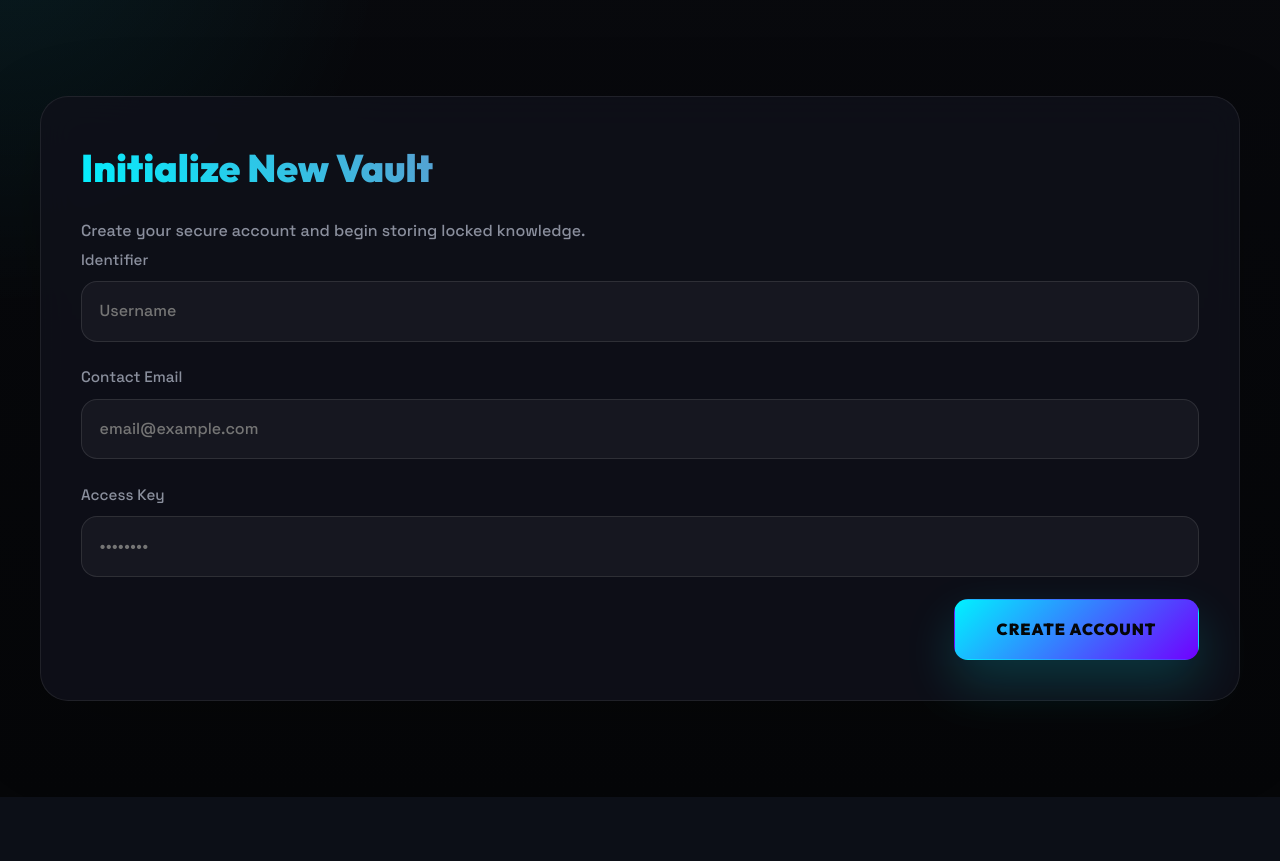
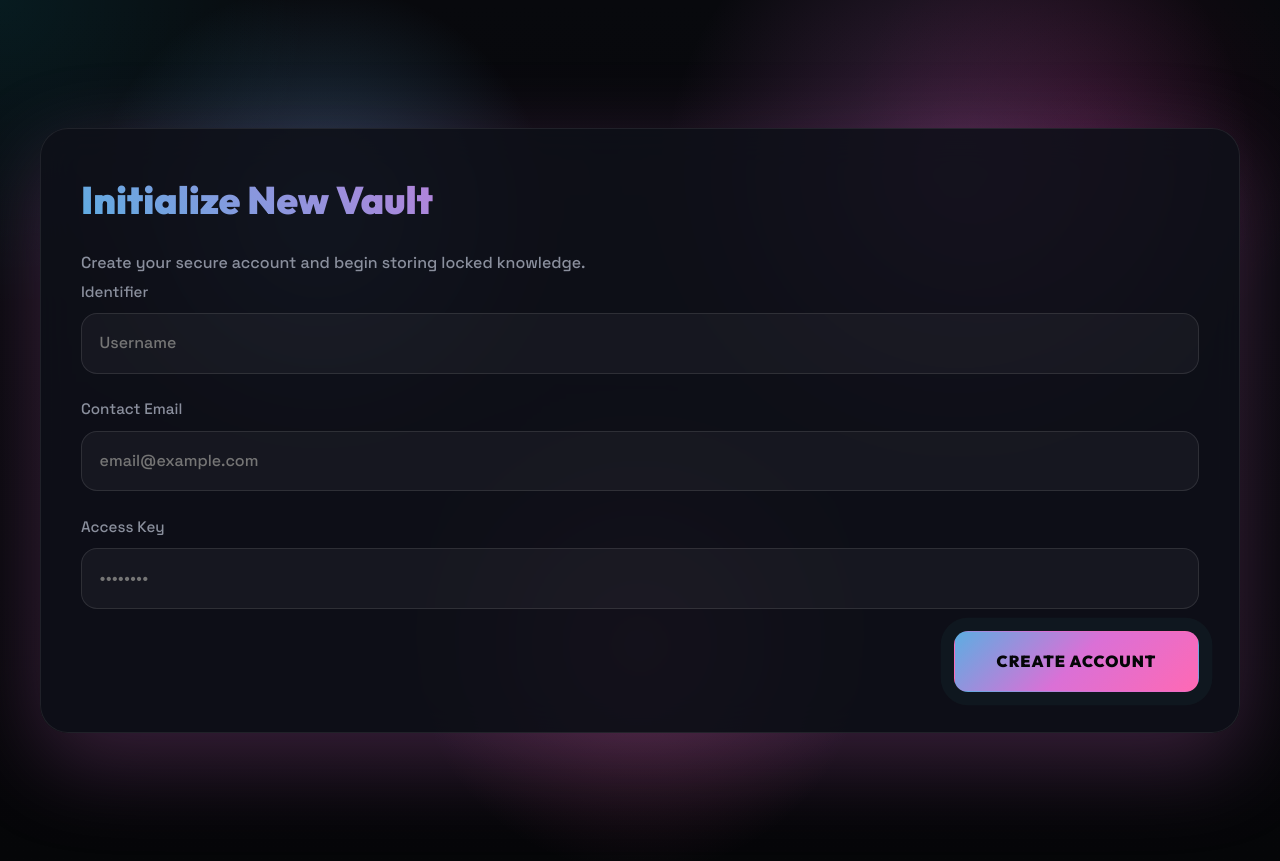
Before and after one commit to sinhaayush61426-ai/mindvault, a Flask app: page /register in a window 1280 px wide. Shown: the part 80-941 px from the top of the page. Before the commit the page ends 877 px from the top, so only its background shows below. Run offline with Flask 3, Linux system fonts and the light colour scheme.

Commit message:
Mirror login checkpoint to register page with light blue-violet-pink gradient
- Add page_shell_class block to register template with light-shell theme
- Create light-shell CSS class with blue-violet-pink gradient (main colors)
- Update navbar register link with register-link class and matching gradient
- Light blue (#5DADE2) -> Violet (#DA70D6) -> Pink (#FF69B4) gradient applied to button, background, and text
- Added register-link styling to navbar for consistent theming

```diff
--- a/static/css/style.css
+++ b/static/css/style.css
@@ -203,6 +223,81 @@ nav {
     overflow: hidden;
 }
 
+.page-shell {
+    min-height: calc(100vh - var(--nav-height));
+    position: relative;
+    overflow: hidden;
+    padding-top: 2rem;
+    padding-bottom: 2rem;
+    background: radial-gradient(circle at top left, rgba(0, 242, 255, 0.08), transparent 20%),
+                radial-gradient(circle at 85% 15%, rgba(255, 0, 122, 0.08), transparent 18%),
+                linear-gradient(180deg, #08090d 0%, var(--bg-deep) 100%);
+}
+
+.page-shell.gold-shell {
+    /* background: radial-gradient(circle at top left, rgba(255, 236, 179, 0.16), transparent 16%),
+                radial-gradient(circle at 85% 20%, rgba(255, 193, 7, 0.12), transparent 20%),
+                linear-gradient(135deg, #ffdd57 0%, #ffbc00 45%, #f7a800 100%); */
+}
+
+.page-shell.gold-shell::before {
+    content: '';
+    position: absolute;
+    inset: 0;
+    background: radial-gradient(circle at 25% 25%, rgba(255, 236, 179, 0.2), transparent 20%),
+                radial-gradient(circle at 75% 20%, rgba(255, 193, 7, 0.16), transparent 25%);
+    pointer-events: none;
+}
+
+.page-shell.gold-shell .glass-panel {
+    box-shadow: 0 28px 90px rgba(255, 204, 0, 0.25);
+}
+
+.page-shell.gold-shell .btn-primary {
+    background: linear-gradient(135deg, #ffdd57, #ffbc00, #f7a800);
+    color: #120800;
+    animation: gold-pulse 2.6s ease-in-out infinite;
+    box-shadow: 0 0 40px rgba(255, 215, 0, 0.2);
+}
+
+.page-shell.gold-shell .gradient-text {
+    background: linear-gradient(45deg, #ffdd57, #ffbc00, #f7a800);
+    -webkit-background-clip: text;
+    -webkit-text-fill-color: transparent;
+}
+
+.page-shell.light-shell {
+    /* Light blue-violet-pink shell for register page */
+}
+
+.page-shell.light-shell::before {
+    content: '';
+    position: absolute;
+    inset: 0;
+    background: radial-gradient(circle at 25% 25%, rgba(93, 173, 226, 0.3), transparent 20%),
+                radial-gradient(circle at 75% 20%, rgba(218, 112, 214, 0.25), transparent 25%),
+                radial-gradient(circle at 50% 75%, rgba(255, 105, 180, 0.2), transparent 25%);
+    pointer-events: none;
+}
+
+.page-shell.light-shell .glass-panel {
+    box-shadow: 0 28px 90px rgba(218, 112, 214, 0.25);
+}
+
+.page-shell.light-shell .btn-primary {
+    background: linear-gradient(135deg, #5DADE2, #DA70D6, #FF69B4);
+    color: #050608;
+    animation: aurora-pulse 2.6s ease-in-out infinite;
+    box-shadow: 0 0 40px rgba(218, 112, 214, 0.3);
+}
+
+.page-shell.light-shell .gradient-text {
+    background: linear-gradient(45deg, #5DADE2, #DA70D6, #FF69B4);
+    -webkit-background-clip: text;
+    -webkit-text-fill-color: transparent;
+}
+
+.page-shell::before,
 .hero::before {
     content: '';
     position: absolute;
@@ -258,6 +357,51 @@ nav {
     transition: transform 0.3s ease, box-shadow 0.3s ease, background 0.3s ease;
     border: 1px solid transparent;
     cursor: pointer;
+    position: relative;
+    overflow: hidden;
+    z-index: 1;
+}
+
+.btn::before {
+    content: '';
+    position: absolute;
+    inset: 0;
+    background: radial-gradient(circle at 50% -25%, rgba(255, 255, 255, 0.28), transparent 42%);
+    opacity: 0;
+    transform: translateY(0) scale(0.96);
+    transition: opacity 0.3s ease, transform 0.3s ease;
+    pointer-events: none;
+    z-index: 0;
+}
+
+.btn:hover::before,
+.btn:focus-visible::before {
+    opacity: 1;
+    transform: translateY(-6px) scale(1.05);
+}
+
+@keyframes gold-pulse {
+    0% {
+        box-shadow: 0 0 0 0 rgba(255, 215, 0, 0.35);
+    }
+    70% {
+        box-shadow: 0 0 0 15px rgba(255, 215, 0, 0);
+    }
+    100% {
+        box-shadow: 0 0 0 0 rgba(255, 215, 0, 0);
+    }
+}
+
+@keyframes aurora-pulse {
+    0% {
+        box-shadow: 0 0 0 0 rgba(64, 224, 208, 0.4);
+    }
+    70% {
+        box-shadow: 0 0 0 15px rgba(255, 0, 128, 0);
+    }
+    100% {
+        box-shadow: 0 0 0 0 rgba(64, 224, 208, 0);
+    }
 }
 
 .btn-primary {
--- a/templates/base.html
+++ b/templates/base.html
@@ -14,12 +14,12 @@
                 <a href="{{ url_for('dashboard') }}">Vault</a>
                 <a href="{{ url_for('logout') }}">Logout</a>
             {% else %}
-                <a href="{{ url_for('login') }}">Login</a>
-                <a href="{{ url_for('register') }}">Register</a>
+                <a href="{{ url_for('login') }}" class="login-link">Login</a>
+                <a href="{{ url_for('register') }}" class="register-link">Register</a>
             {% endif %}
         </div>
     </nav>
-    <main>
+    <main class="page-shell {% block page_shell_class %}{% endblock %}">
         {% block content %}{% endblock %}
     </main>
 </body>
--- a/templates/index.html
+++ b/templates/index.html
@@ -7,8 +7,8 @@
     <h1>MIND <span class="gradient-text">VAULT</span></h1>
     <p class="section-copy">A high-intensity workspace for secure reflections and professional research analysis.</p>
     <div class="btn-group">
-        <a href="{{ url_for('login') }}" class="btn btn-primary">Enter Sanctuary</a>
-        <a href="{{ url_for('register') }}" class="btn btn-secondary">Initialize Account</a>
+        <a href="{{ url_for('login') }}" class="btn btn-access">Access Vault</a>
+        <a href="{{ url_for('register') }}" class="btn btn-create">Create New Account</a>
     </div>
 </section>
 
--- a/templates/login.html
+++ b/templates/login.html
@@ -1,6 +1,8 @@
 {% extends "base.html" %}
 
 {% block title %}Login - MindVault{% endblock %}
+
+{% block page_shell_class %}gold-shell{% endblock %}
 
 {% block content %}
 <section class="section">
--- a/templates/register.html
+++ b/templates/register.html
@@ -1,6 +1,8 @@
 {% extends "base.html" %}
 
 {% block title %}Register - MindVault{% endblock %}
+
+{% block page_shell_class %}light-shell{% endblock %}
 
 {% block content %}
 <section class="section">
```
Also changed, not shown: other parts of static/css/style.css (+41 -1 lines).
